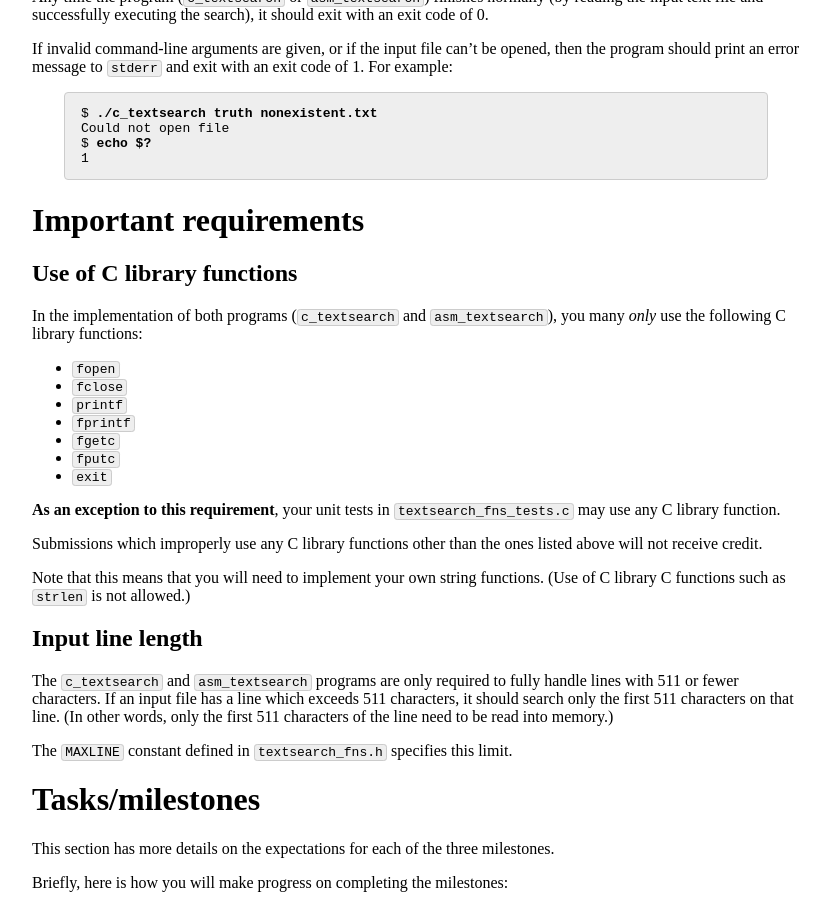
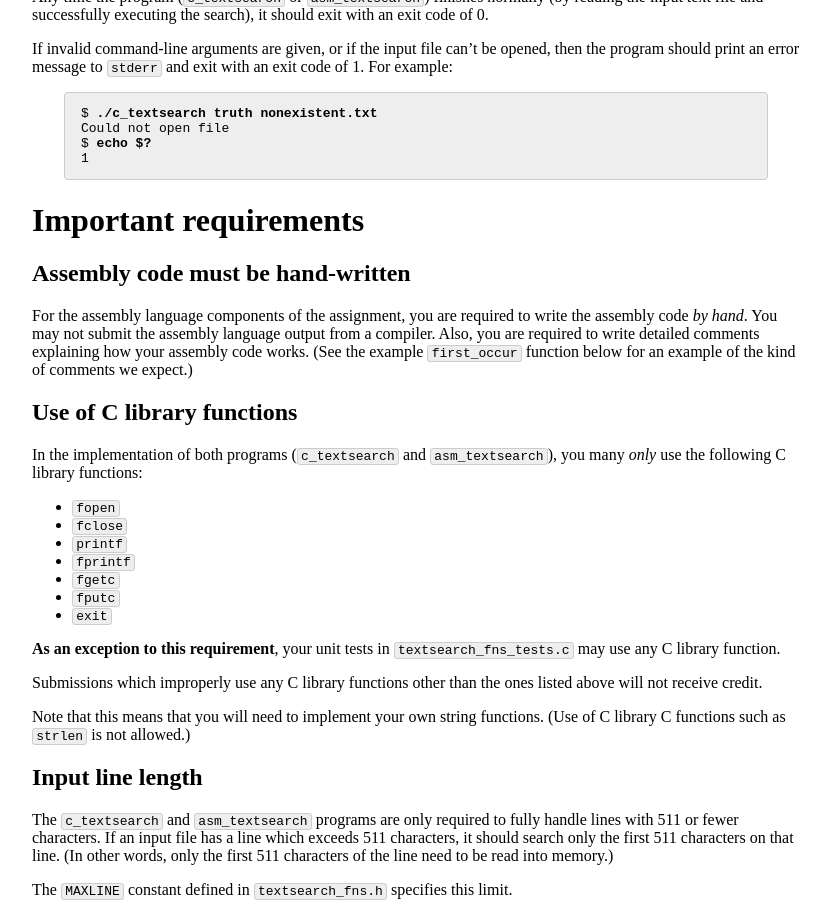
Before and after one commit to jhucsf/fall2021, a Jekyll site: the page built from assign/assign02.md, in a window 1280 px wide and 900 px high, scrolled down 2158 px. Shown: the whole window, without its empty margins (224-1052 px from the left). Built offline with Jekyll 4.4.1, drawn with Linux system fonts in a browser that asks for light colours; some of the changed text lies outside the part shown.

Commit message:
getting closer...

```diff
--- a/assign/assign02.md
+++ b/assign/assign02.md
@@ -144,6 +144,14 @@ $ <b>echo $?</b>
 
 # Important requirements
 
+## Assembly code must be hand-written
+
+For the assembly language components of the assignment, you are required to
+write the assembly code *by hand*.  You may not submit the assembly language
+output from a compiler.  Also, you are required to write detailed comments
+explaining how your assembly code works.  (See the example `first_occur`
+function below for an example of the kind of comments we expect.)
+
 ## Use of C library functions
 
 In the implementation of both programs (`c_textsearch` and `asm_textsearch`), you
@@ -270,7 +278,11 @@ is properly aligned in any function that will call other functions.
 
 ## Milestone 3
 
-TODO: describe expectations for Milestone 3
+In Milestone 3, you will need to fully implement the `asm_textsearch`
+program, which should have identical behavior to the `c_textsearch`
+program.  You will need to implement a `main` function in `asm_textsearch.S`,
+and `asm_textsearch_fns.S` should have assembly language implementations
+of all of the functions declared in `textsearch_fns.h`.
 
 # Recommendations and tips
 
```
